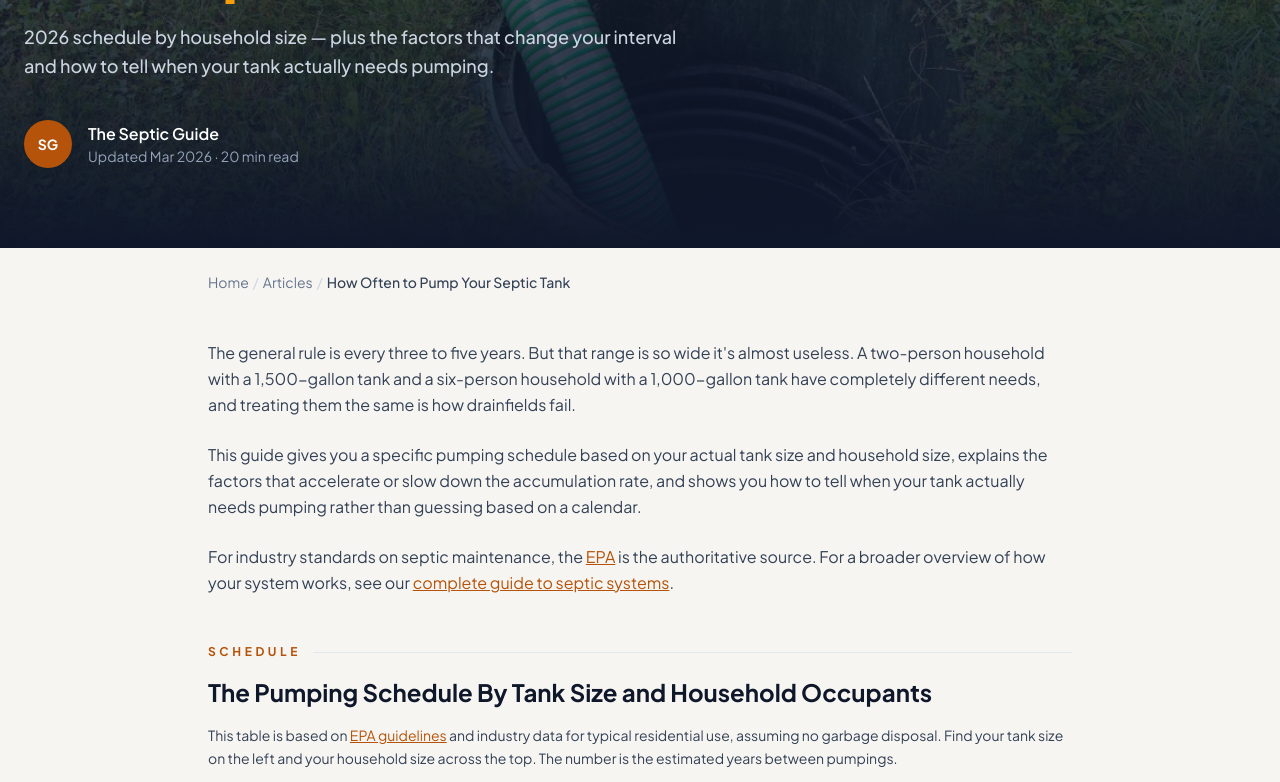
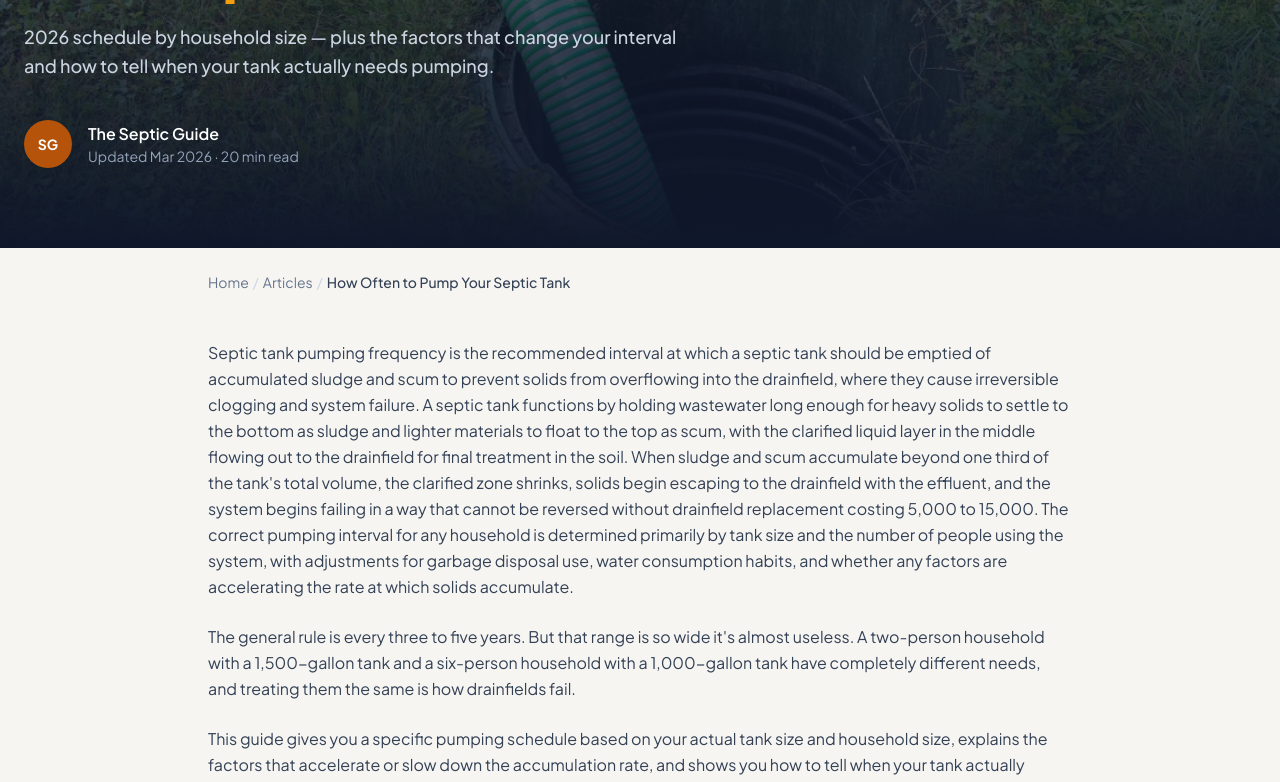
Before and after one commit to thebasementguide2026/theseptic.guide-, a Next.js app: page /articles/how-often-pump-septic-tank in a window 1280 px wide. Shown: the part 377-1159 px from the top of the page. Built offline with nearby package versions, Linux system fonts and the light colour scheme.

Commit message:
Add definition intro paragraph to how-often-pump-septic-tank

```diff
--- a/app/articles/how-often-pump-septic-tank/page.tsx
+++ b/app/articles/how-often-pump-septic-tank/page.tsx
@@ -134,6 +134,9 @@ export default function HowOftenPumpSepticTank() {
 
         {/* Main Content */}
       <article className='max-w-4xl mx-auto px-4 py-12'>
+                  <p className='text-base text-slate-700 leading-relaxed mb-6'>
+            Septic tank pumping frequency is the recommended interval at which a septic tank should be emptied of accumulated sludge and scum to prevent solids from overflowing into the drainfield, where they cause irreversible clogging and system failure. A septic tank functions by holding wastewater long enough for heavy solids to settle to the bottom as sludge and lighter materials to float to the top as scum, with the clarified liquid layer in the middle flowing out to the drainfield for final treatment in the soil. When sludge and scum accumulate beyond one third of the tank&apos;s total volume, the clarified zone shrinks, solids begin escaping to the drainfield with the effluent, and the system begins failing in a way that cannot be reversed without drainfield replacement costing 5,000 to 15,000. The correct pumping interval for any household is determined primarily by tank size and the number of people using the system, with adjustments for garbage disposal use, water consumption habits, and whether any factors are accelerating the rate at which solids accumulate.
+          </p>
         <p className='text-base text-slate-700 leading-relaxed mb-6'>
           The general rule is every three to five years. But that range is so wide it&apos;s almost useless. A two-person household with a 1,500-gallon tank and a six-person household with a 1,000-gallon tank have completely different needs, and treating them the same is how drainfields fail.
         </p>
```
